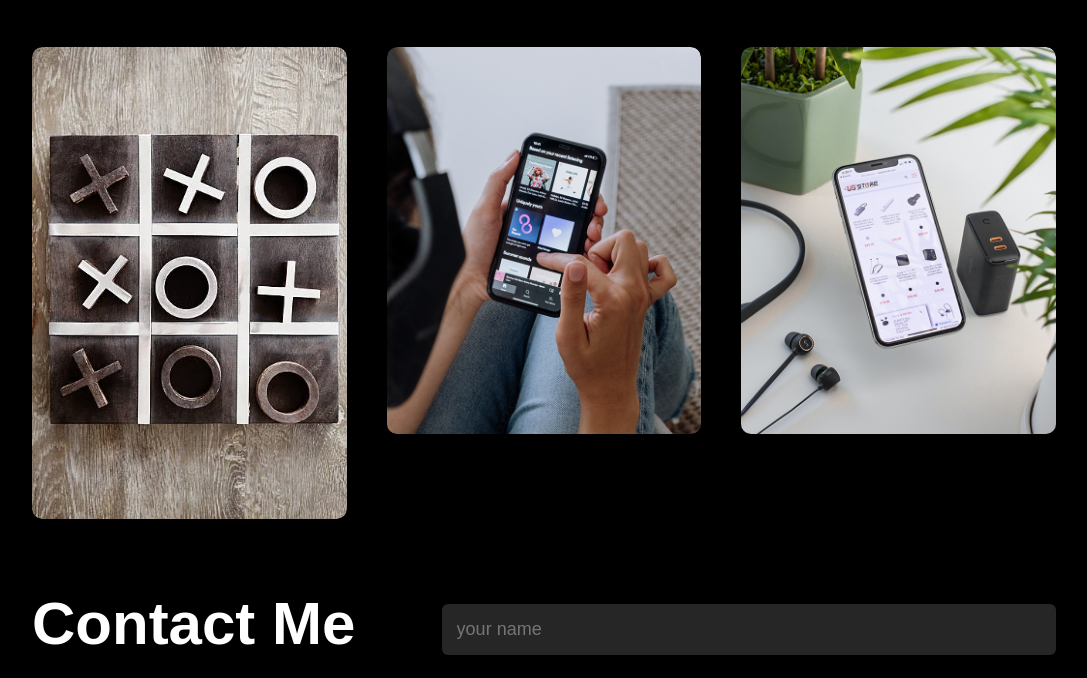
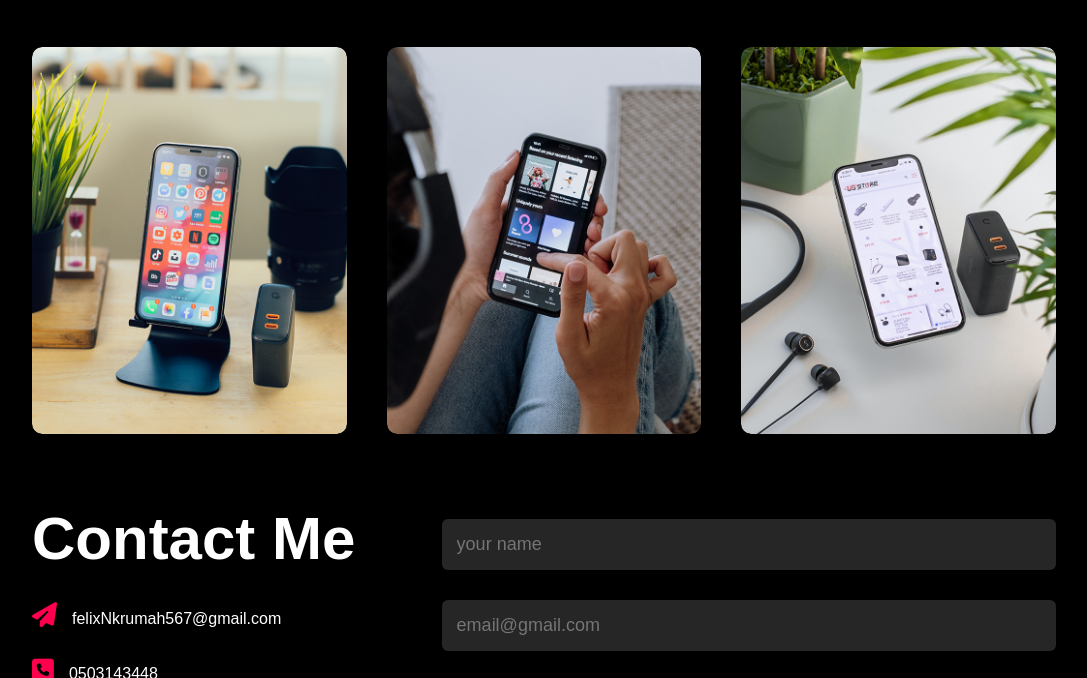
Before and after one commit to felikeys/POTFOLIO-1, a plain HTML site: page index.html in a window 1280 px wide. Shown: the part 2178-2856 px from the top of the page, without its empty margins (96-1183 px from the left). Drawn offline with Linux system fonts and the light colour scheme.

Commit message:
changed the first work image

```diff
--- a/index.html
+++ b/index.html
@@ -163,7 +163,7 @@
         <h1 class="sub-title">My Work</h1>
         <div class="work-list">
           <div class="work">
-            <img src="images/tic-tac-toe.webp" alt="" />
+            <img src="images/work-1.png" alt="" />
             <div class="layer">
               <h3>TIC TAC TOE</h3>
               <p>
@@ -184,7 +184,9 @@
                 functionality is to load products on the web page. It created
                 using REST Api
               </p>
-              <a href="#"><i class="fa-solid fa-up-right-from-square"></i></a>
+              <a href="https://load-products-1.onrender.com/"
+                ><i class="fa-solid fa-up-right-from-square"></i
+              ></a>
             </div>
           </div>
 
```
